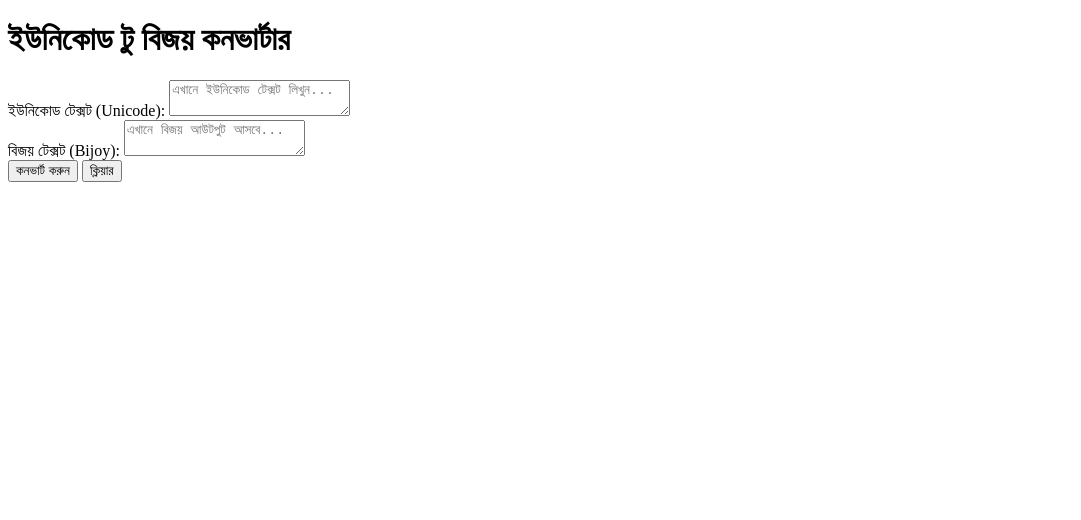
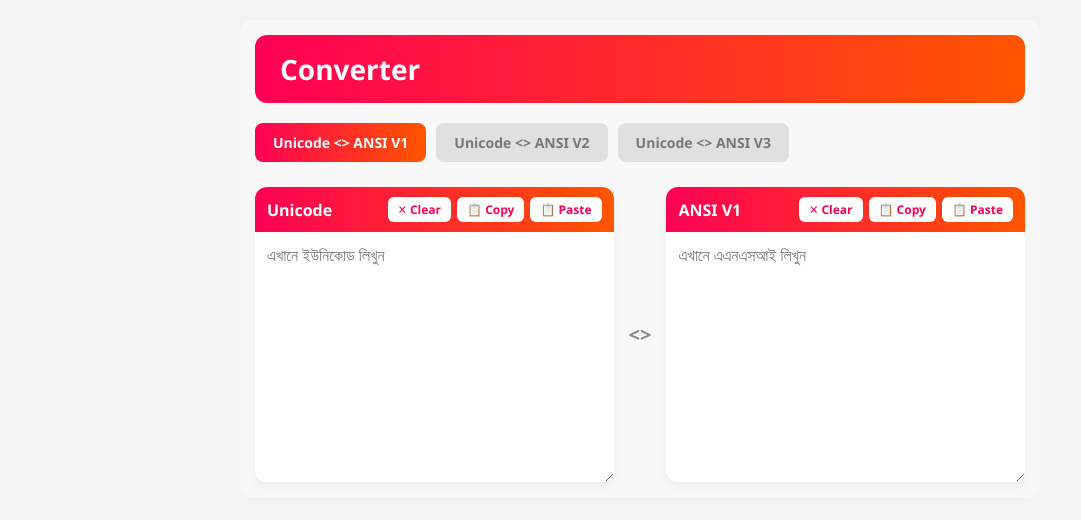
Before and after one commit to premiumbanglafont-netizen/Unicode-2-Bijoy-Converter, a plain HTML site: page index.html in a window 1280 px wide. Shown: the whole page, without its empty margins (0-1081 px from the left). Drawn offline with Linux system fonts and the light colour scheme.

Commit message:
Refactor HTML for Unicode to ANSI Converter

```diff
--- a/index.html
+++ b/index.html
@@ -1,39 +1,228 @@
 <!DOCTYPE html>
 <html lang="bn">
 <head>
-    <meta charset="UTF-8">
-    <meta name="viewport" content="width=device-width, initial-scale=1.0">
-    <title>Unicode to Bijoy Converter</title>
-    <!-- Tailwind and Main CSS -->
-    <link rel="stylesheet" href="config/css/tailwind.min.css">
-    <link rel="stylesheet" href="config/css/main.css">
+  <meta charset="UTF-8">
+  <meta name="viewport" content="width=device-width, initial-scale=1.0">
+  <title>Unicode ANSI Converter</title>
+  <style>
+    * {
+      box-sizing: border-box;
+      margin: 0;
+      padding: 0;
+      font-family: 'Segoe UI', Tahoma, Geneva, Verdana, sans-serif;
+    }
+
+    body {
+      background-color: #f3f3f3;
+      padding: 20px;
+      display: flex;
+      justify-content: center;
+    }
+
+    .container {
+      width: 100%;
+      max-width: 800px;
+      background: #f8f8f8;
+      padding: 15px;
+      border-radius: 12px;
+    }
+
+    /* Header Banner */
+    .header {
+      background: linear-gradient(90deg, #ff0055, #ff5500);
+      color: white;
+      padding: 15px 25px;
+      border-radius: 12px;
+      font-size: 28px;
+      font-weight: bold;
+      margin-bottom: 20px;
+    }
+
+    /* Tab Buttons */
+    .tabs {
+      display: flex;
+      gap: 10px;
+      margin-bottom: 25px;
+      flex-wrap: wrap;
+    }
+
+    .tab-btn {
+      border: none;
+      padding: 10px 18px;
+      border-radius: 8px;
+      font-size: 14px;
+      font-weight: bold;
+      cursor: pointer;
+      background: #e0e0e0;
+      color: #777;
+    }
+
+    .tab-btn.active {
+      background: linear-gradient(90deg, #ff0055, #ff5500);
+      color: white;
+    }
+
+    /* Converter Area Layout */
+    .converter-box {
+      display: flex;
+      gap: 15px;
+      align-items: center;
+    }
+
+    @media (max-width: 650px) {
+      .converter-box {
+        flex-direction: column;
+      }
+    }
+
+    .panel {
+      flex: 1;
+      background: white;
+      border-radius: 12px;
+      box-shadow: 0 4px 10px rgba(0,0,0,0.05);
+      overflow: hidden;
+      display: flex;
+      flex-direction: column;
+      width: 100%;
+    }
+
+    /* Panel Header */
+    .panel-header {
+      background: linear-gradient(90deg, #ff0055, #ff5500);
+      color: white;
+      padding: 10px 12px;
+      display: flex;
+      justify-content: space-between;
+      align-items: center;
+    }
+
+    .panel-title {
+      font-size: 16px;
+      font-weight: bold;
+    }
+
+    .btn-group {
+      display: flex;
+      gap: 6px;
+    }
+
+    .action-btn {
+      background: white;
+      color: #ff0055;
+      border: none;
+      padding: 4px 10px;
+      border-radius: 6px;
+      font-size: 12px;
+      font-weight: bold;
+      cursor: pointer;
+      display: flex;
+      align-items: center;
+      gap: 3px;
+    }
+
+    .action-btn:hover {
+      background: #f0f0f0;
+    }
+
+    /* Textarea Area */
+    textarea {
+      width: 100%;
+      height: 250px;
+      border: none;
+      padding: 12px;
+      font-size: 16px;
+      resize: vertical;
+      outline: none;
+      color: #444;
+    }
+
+    .swap-icon {
+      font-size: 20px;
+      color: #888;
+      font-weight: bold;
+      user-select: none;
+    }
+  </style>
 </head>
-<body class="bg-gray-100 p-6">
-    <div class="max-w-4xl mx-auto bg-white p-6 rounded-lg shadow-md">
-        <h1 class="text-2xl font-bold mb-4 text-center">ইউনিকোড টু বিজয় কনভার্টার</h1>
+<body>
 
-        <div class="grid grid-cols-1 md:grid-cols-2 gap-4">
-            <div>
-                <label class="block font-medium mb-2">ইউনিকোড টেক্সট (Unicode):</label>
-                <textarea id="unicode_text" class="w-full h-40 p-2 border rounded-md" placeholder="এখানে ইউনিকোড টেক্সট লিখুন..."></textarea>
-            </div>
-            <div>
-                <label class="block font-medium mb-2">বিজয় টেক্সট (Bijoy):</label>
-                <textarea id="bijoy_text" class="w-full h-40 p-2 border rounded-md" placeholder="এখানে বিজয় আউটপুট আসবে..."></textarea>
-            </div>
-        </div>
+  <div class="container">
+    <div class="header">Converter</div>
 
-        <div class="mt-4 flex gap-3 justify-center">
-            <button id="convert_btn" class="bg-blue-600 text-white px-4 py-2 rounded-md hover:bg-blue-700">কনভার্ট করুন</button>
-            <button id="clear_btn" class="bg-gray-500 text-white px-4 py-2 rounded-md hover:bg-gray-600">ক্লিয়ার</button>
-        </div>
+    <!-- Tabs -->
+    <div class="tabs">
+      <button class="tab-btn active">Unicode &lt;&gt; ANSI V1</button>
+      <button class="tab-btn">Unicode &lt;&gt; ANSI V2</button>
+      <button class="tab-btn">Unicode &lt;&gt; ANSI V3</button>
     </div>
 
-    <!-- JavaScript Files -->
-    <script src="config/js/base.js"></script>
-    <script src="config/js/unicode.js"></script>
-    <script src="config/js/bijoy.js"></script>
-    <script src="config/js/converter.js"></script>
-    <script src="config/js/clear.js"></script>
+    <!-- Main Converter -->
+    <div class="converter-box">
+      <!-- Unicode Panel -->
+      <div class="panel">
+        <div class="panel-header">
+          <span class="panel-title">Unicode</span>
+          <div class="btn-group">
+            <button class="action-btn" onclick="clearText('unicodeInput')">✕ Clear</button>
+            <button class="action-btn" onclick="copyText('unicodeInput')">📋 Copy</button>
+            <button class="action-btn" onclick="pasteText('unicodeInput')">📋 Paste</button>
+          </div>
+        </div>
+        <textarea id="unicodeInput" placeholder="এখানে ইউনিকোড লিখুন" oninput="convertUnicodeToAnsi()"></textarea>
+      </div>
+
+      <div class="swap-icon">&lt;&gt;</div>
+
+      <!-- ANSI Panel -->
+      <div class="panel">
+        <div class="panel-header">
+          <span class="panel-title">ANSI V1</span>
+          <div class="btn-group">
+            <button class="action-btn" onclick="clearText('ansiInput')">✕ Clear</button>
+            <button class="action-btn" onclick="copyText('ansiInput')">📋 Copy</button>
+            <button class="action-btn" onclick="pasteText('ansiInput')">📋 Paste</button>
+          </div>
+        </div>
+        <textarea id="ansiInput" placeholder="এখানে এএনএসআই লিখুন" oninput="convertAnsiToUnicode()"></textarea>
+      </div>
+    </div>
+  </div>
+
+  <script>
+    // Copy Function
+    function copyText(id) {
+      const textarea = document.getElementById(id);
+      textarea.select();
+      navigator.clipboard.writeText(textarea.value);
+    }
+
+    // Clear Function
+    function clearText(id) {
+      document.getElementById(id).value = '';
+    }
+
+    // Paste Function
+    async function pasteText(id) {
+      const text = await navigator.clipboard.readText();
+      const textarea = document.getElementById(id);
+      textarea.value = text;
+      if(id === 'unicodeInput') convertUnicodeToAnsi();
+      else convertAnsiToUnicode();
+    }
+
+    /* Simple Placeholder Conversion Logic
+       (বাস্তব রূপান্তরের জন্য এখানে বিজয়/ইউনিকোড কনভার্সন ম্যাপ যুক্ত করতে হবে) */
+    function convertUnicodeToAnsi() {
+      const unicodeVal = document.getElementById('unicodeInput').value;
+      // আপনার প্রয়োজন অনুযায়ী মূল Conversion Algorithm এখানে বসাবেন
+      document.getElementById('ansiInput').value = unicodeVal;
+    }
+
+    function convertAnsiToUnicode() {
+      const ansiVal = document.getElementById('ansiInput').value;
+      // আপনার প্রয়োজন অনুযায়ী মূল Conversion Algorithm এখানে বসাবেন
+      document.getElementById('unicodeInput').value = ansiVal;
+    }
+  </script>
 </body>
 </html>
```
